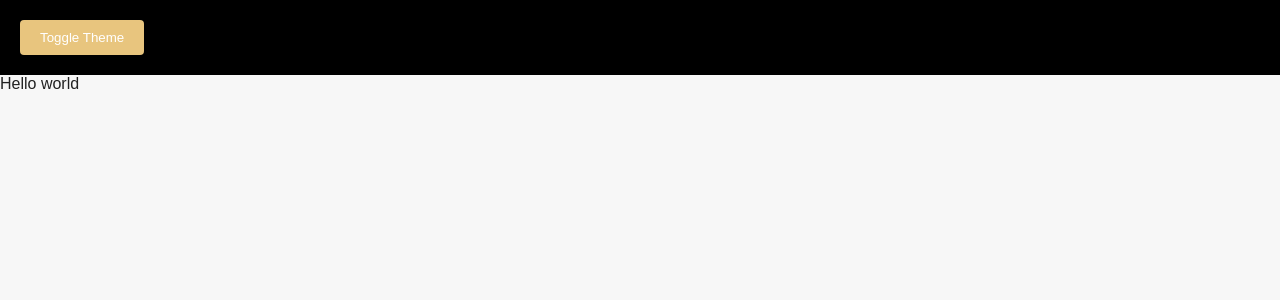
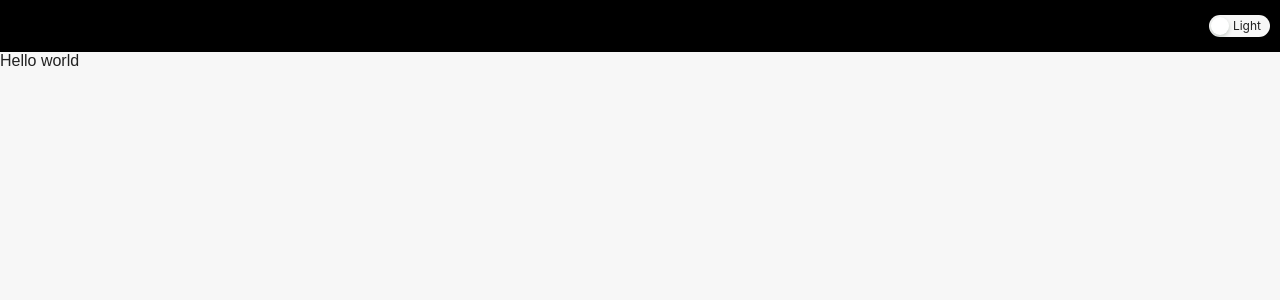
Before and after one commit to FabricioSalomon/carbon-footprint-calculator, a Next.js app in the folder web/: page / in a window 1280 px wide. Shown: the top 300 px of the page. Built offline with nearby package versions, Linux system fonts and the light colour scheme.

Commit message:
fix: theme context

```diff
--- a/web/package.json
+++ b/web/package.json
@@ -10,6 +10,7 @@
     "lint": "next lint"
   },
   "dependencies": {
+    "antd": "^5.22.6",
     "next": "15.1.2",
     "react": "^19.0.0",
     "react-dom": "^19.0.0",
--- a/web/src/app/layout.tsx
+++ b/web/src/app/layout.tsx
@@ -1,16 +1,17 @@
 "use client";
 
+import { Navbar } from "@/components/molecules";
+import GlobalStyle from "@/styles/globalStyle";
+import { useEffect, useState } from "react";
 import { ThemeProvider } from "styled-components";
-import { useState, useEffect } from "react";
-import { lightTheme, darkTheme, Theme } from "../theme";
-import GlobalStyle from "@/styles/globalStyle";
-import { Navbar } from "@/components/molecules";
+import { darkTheme, lightTheme, Theme } from "../theme";
 
 type RootLayoutProps = Readonly<{
   children: React.ReactNode;
 }>;
 
 export default function RootLayout({ children }: RootLayoutProps) {
+  const [isLoadingTheme, setIsLoadingTheme] = useState<boolean>(true);
   const [theme, setTheme] = useState<Theme>(lightTheme);
 
   useEffect(() => {
@@ -20,6 +21,7 @@ export default function RootLayout({ children }: RootLayoutProps) {
     } else {
       setTheme(lightTheme);
     }
+    setIsLoadingTheme(false);
   }, []);
 
   function toggleTheme() {
@@ -33,7 +35,9 @@ export default function RootLayout({ children }: RootLayoutProps) {
       <body>
         <ThemeProvider theme={theme}>
           <GlobalStyle theme={theme} />
-          <Navbar toggleTheme={toggleTheme} />
+          {isLoadingTheme ? null : (
+            <Navbar toggleTheme={toggleTheme} value={theme === darkTheme} />
+          )}
           <main>{children}</main>
         </ThemeProvider>
       </body>
--- a/web/src/components/molecules/Navbar/index.tsx
+++ b/web/src/components/molecules/Navbar/index.tsx
@@ -1,13 +1,46 @@
-import { Nav, ThemeToggleButton } from "./styles";
+import { Col, Form } from "antd";
+import {
+  CustomForm,
+  CustomFormItem,
+  CustomRow,
+  CustomSwitch,
+  Nav,
+} from "./styles";
 
 interface NavbarProps {
+  value: boolean;
   toggleTheme: () => void;
 }
 
-export function Navbar({ toggleTheme }: Readonly<NavbarProps>) {
+const { useForm } = Form;
+
+export function Navbar({ toggleTheme, value }: Readonly<NavbarProps>) {
+  const [form] = useForm();
+
+  function handleChangeTheme() {
+    toggleTheme();
+  }
+
   return (
     <Nav>
-      <ThemeToggleButton onClick={toggleTheme}>Toggle Theme</ThemeToggleButton>
+      <CustomForm
+        form={form}
+        initialValues={{
+          theme: value,
+        }}
+      >
+        <CustomRow justify="end">
+          <Col>
+            <CustomFormItem name={["theme"]}>
+              <CustomSwitch
+                checkedChildren="Dark"
+                unCheckedChildren="Light"
+                onChange={handleChangeTheme}
+              />
+            </CustomFormItem>
+          </Col>
+        </CustomRow>
+      </CustomForm>
     </Nav>
   );
 }
--- a/web/src/components/molecules/Navbar/styles.ts
+++ b/web/src/components/molecules/Navbar/styles.ts
@@ -1,26 +1,37 @@
+import { Form, Row, Switch } from "antd";
 import { styled } from "styled-components";
+
+export type CustomSwitchProps = {
+  checked?: boolean;
+};
 
 export const Nav = styled.nav`
   display: flex;
+  padding: 10px;
   justify-content: space-between;
-  padding: 20px;
-  background-color: ${({ theme }) => theme.secondary};
-  color: ${({ theme }) => theme.text};
+  color: ${({ theme }) => theme.typography.colors.primary};
+  background-color: ${({ theme }) => theme.colors.secondaryBackground};
 `;
 
-export const ThemeToggleButton = styled.button`
-  background-color: ${({ theme }) => theme.primary};
-  color: ${({ theme }) => theme.tertiary};
-  padding: 10px 20px;
-  border: none;
-  cursor: pointer;
-  border-radius: 4px;
+export const CustomForm = styled(Form)`
+  width: 100%;
+`;
 
-  &:hover {
-    background-color: ${({ theme }) => theme.hoverPrimary};
-  }
+export const CustomRow = styled(Row)`
+  width: 100%;
+`;
 
-  &:focus {
-    outline: 2px solid ${({ theme }) => theme.focusPrimary};
+export const CustomFormItem = styled(Form.Item)`
+  margin: 0;
+  padding: 0;
+`;
+
+export const CustomSwitch = styled(Switch)<CustomSwitchProps>`
+  background: ${({ theme, checked }) =>
+    checked
+      ? theme.colors.primaryBackground
+      : theme.colors.tertiaryBackground} !important;
+  span {
+    color: ${({ theme }) => theme.typography.colors.primary} !important;
   }
 `;
--- a/web/src/styles/globalStyle.ts
+++ b/web/src/styles/globalStyle.ts
@@ -13,24 +13,24 @@ const GlobalStyle = createGlobalStyle<GlobalStyleProps>`
   }
 
   body {
-    background-color: ${({ theme }) => theme.background};
-    color: ${({ theme }) => theme.text};
+    background-color: ${({ theme }) => theme.colors.tertiaryBackground};
+    color: ${({ theme }) => theme.typography.colors.primary};
     font-family: 'Arial', sans-serif;
     transition: background-color 0.3s ease, color 0.3s ease;
   }
 
   a {
-    color: ${({ theme }) => theme.link};
+    color: ${({ theme }) => theme.colors.link};
     text-decoration: none;
   }
 
   a:hover {
-    color: ${({ theme }) => theme.linkHover};
+    color: ${({ theme }) => theme.colors.linkHover};
   }
 
   button {
-    background-color: ${({ theme }) => theme.primary};
-    color: ${({ theme }) => theme.tertiary};
+    background-color: ${({ theme }) => theme.colors.primary};
+    color: ${({ theme }) => theme.colors.tertiary};
     padding: 10px 20px;
     border: none;
     cursor: pointer;
@@ -39,19 +39,19 @@ const GlobalStyle = createGlobalStyle<GlobalStyleProps>`
   }
 
   button:hover {
-    background-color: ${({ theme }) => theme.hoverPrimary};
+    background-color: ${({ theme }) => theme.colors.hoverPrimary};
   }
 
   button:focus {
-    outline: 2px solid ${({ theme }) => theme.focusPrimary};
+    outline: 2px solid ${({ theme }) => theme.colors.focusPrimary};
   }
 
   .error {
-    color: ${({ theme }) => theme.error};
+    color: ${({ theme }) => theme.colors.error};
   }
 
   .success {
-    color: ${({ theme }) => theme.success};
+    color: ${({ theme }) => theme.colors.success};
   }
 `;
 
--- /dev/null
+++ b/web/src/theme/constants.ts
@@ -0,0 +1,24 @@
+export const fontSize = {
+  title: "32px",
+  subtitle: "24px",
+  normal: "16px",
+  small: "12px",
+};
+
+export const fontWeight = {
+  normal: 400,
+  semiBold: 600,
+  bold: 700,
+};
+
+export const textLightColors = {
+  primary: "#222222",
+  secondary: "#333333",
+  tertiary: "#555555",
+};
+
+export const textDarkColors = {
+  primary: "#e1e1e1",
+  secondary: "#cccccc",
+  tertiary: "#888888",
+};
--- a/web/src/theme/theme.ts
+++ b/web/src/theme/theme.ts
@@ -1,6 +1,13 @@
+import {
+  fontSize,
+  fontWeight,
+  textDarkColors,
+  textLightColors,
+} from "./constants";
 import { Theme } from "./type";
 
 export const lightTheme: Theme = {
+  colors: {
     primary: "#e8c57e",
     secondary: "#000000",
     tertiary: "#ffffff",
@@ -10,15 +17,23 @@ export const lightTheme: Theme = {
     focusSecondary: "#555555",
     hoverTertiary: "#f2f2f2",
     focusTertiary: "#cccccc",
-  background: "#f7f7f7",
-  text: "#222222",
+    primaryBackground: "#e8c57e",
+    secondaryBackground: "#000000",
+    tertiaryBackground: "#f7f7f7",
     link: "#0066cc",
     linkHover: "#004d99",
     error: "#ff4d4d",
     success: "#28a745",
+  },
+  typography: {
+    size: fontSize,
+    weight: fontWeight,
+    colors: textLightColors,
+  },
 };
 
 export const darkTheme: Theme = {
+  colors: {
     primary: "#e8c57e",
     secondary: "#ffffff",
     tertiary: "#121212",
@@ -28,10 +43,17 @@ export const darkTheme: Theme = {
     focusSecondary: "#555555",
     hoverTertiary: "#303030",
     focusTertiary: "#4f4f4f",
-  background: "#121212",
-  text: "#e1e1e1",
+    primaryBackground: "#e8c57e",
+    secondaryBackground: "#ffffff",
+    tertiaryBackground: "#121212",
     link: "#4d94ff",
     linkHover: "#3b7bcc",
     error: "#ff4d4d",
     success: "#28a745",
+  },
+  typography: {
+    size: fontSize,
+    weight: fontWeight,
+    colors: textDarkColors,
+  },
 };
```
Also changed, not shown: web/src/@types/styled.d.ts (added, +8 -0 lines), web/src/theme/type.ts (+35 -4 lines), 1 other file (tests, documents, lock files or other folders). Lines whose indentation alone changed are shown as unchanged.
